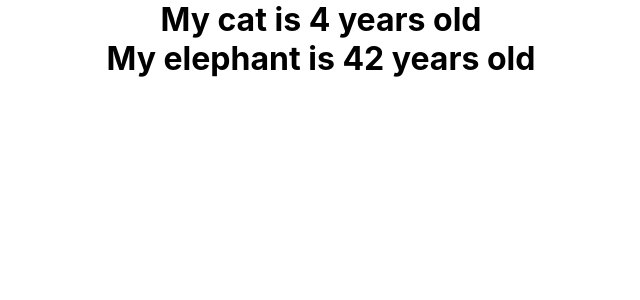
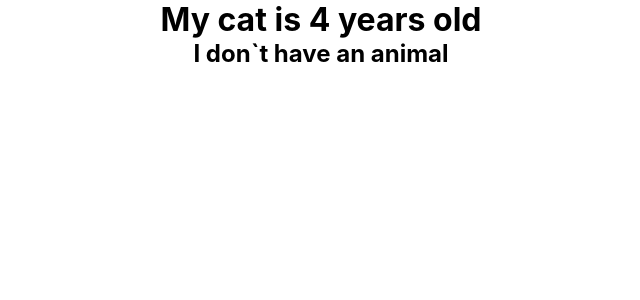
Before and after one commit to serhiishf/react-bohdan, a React (Vite) app: page / in a window 1280 px wide. Shown: the top 300 px of the page, without its empty margins (319-959 px from the left). Built offline with nearby package versions, Linux system fonts and the light colour scheme.

Commit message:
feat: Finished 10-condition-rendering

```diff
--- a/src/App.jsx
+++ b/src/App.jsx
@@ -3,8 +3,8 @@ import PetInfo from './components/PetInfo';
 
 function App() {
   return <div className="App">
-    <PetInfo animal="cat" age="4" />
-    <PetInfo animal="elephant" age="42" />
+    <PetInfo animal="cat" age="4" hasPet={true}/>
+    <PetInfo animal="elephant" age="42" hasPet={false}/>
   </div>;
 }
 
--- a/src/components/PetInfo.jsx
+++ b/src/components/PetInfo.jsx
@@ -1,7 +1,8 @@
-function PetInfo({animal, age}) {
-  return (
+function PetInfo({animal, age, hasPet}) {
+  return hasPet ? (
     <h1>My {animal} is {age} years old</h1>
-  )
+  ) :
+  ( <h2>I don`t have an animal</h2> )
 }
 
 export default PetInfo
```
